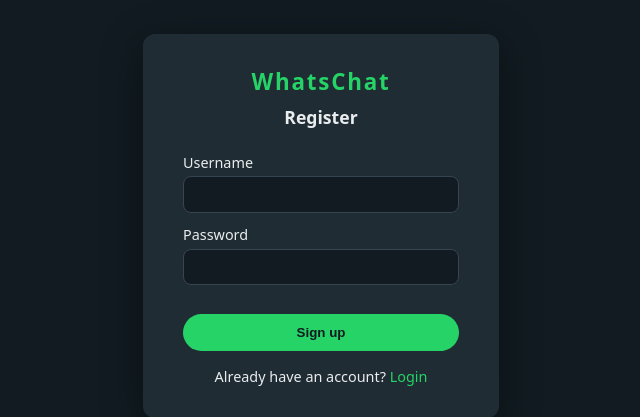
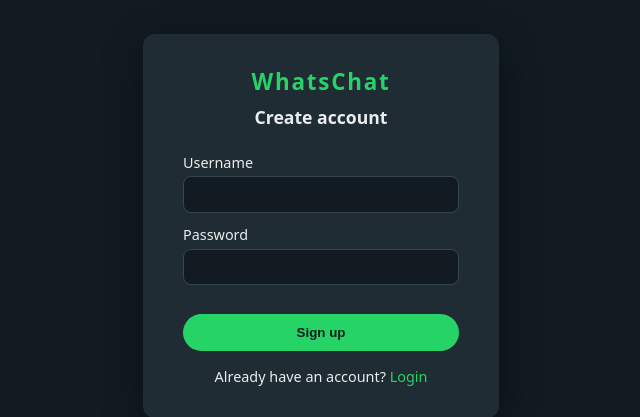
Before and after one commit to ashikurrahma017/nowrin-ashikur-chat, a Flask app: page /register in a window 1280 px wide. Shown: the part 174-591 px from the top of the page, without its empty margins (319-959 px from the left). Run offline with Flask 3, Linux system fonts and the light colour scheme.

Commit message:
Update register.html

```diff
--- a/templates/register.html
+++ b/templates/register.html
@@ -1,11 +1,11 @@
 {% extends "base.html" %}
-{% block title %}Register{% endblock %}
+{% block title %}Register | WhatsChat{% endblock %}
 
 {% block content %}
 <div class="auth-container">
     <div class="auth-card">
         <h1 class="app-title">WhatsChat</h1>
-        <h2 class="auth-title">Register</h2>
+        <h2 class="auth-title">Create account</h2>
 
         {% with messages = get_flashed_messages(with_categories=true) %}
           {% if messages %}
```
